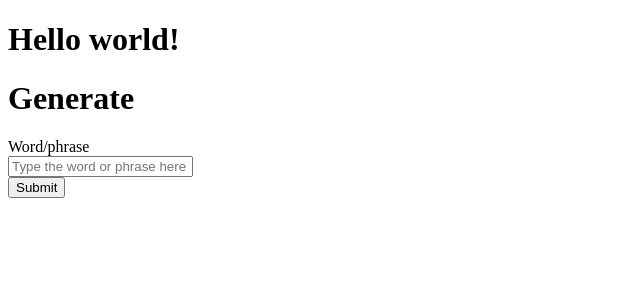
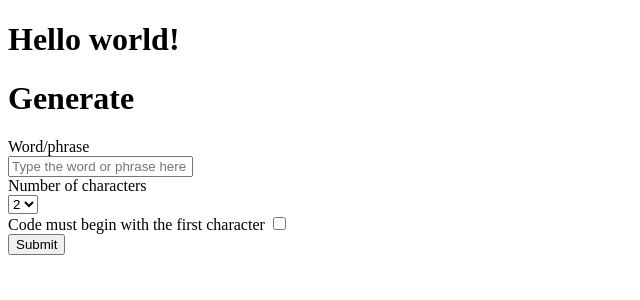
Before and after one commit to codenamehaylz/code-generator, a Flask app: page /generate/ in a window 1280 px wide. Shown: the top 300 px of the page, without its empty margins (0-640 px from the left). Run offline with Flask 3, Linux system fonts and the light colour scheme.

Commit message:
answers to form display on index page

```diff
--- a/app.py
+++ b/app.py
@@ -5,20 +5,30 @@ app = Flask(__name__)
 app.config["SECRET_KEY"] = '0e1226ee99bc01c03ef7854b56215ba535246ffc00af41c2'
 
 word = ["Word"]
+length = [0]
+first_letter_option = []
 
 @app.route("/")
 def hello():
-    return render_template('index.html', word=word)
+    return render_template('index.html', word=word, length=length, first_letter_option=first_letter_option)
 
 @app.route("/generate/", methods=("GET", "POST"))
 def generate_codes():
     if request.method == "POST":
-        entered_word = request.form['word']
+        entered_word = request.form.get('word')
+        code_length = request.form.get('characters')
+        option = request.form.get('first_char')
+
+
         if not entered_word:
             flash("You must enter a word or phrase!")
         else:
             word.clear()
             word.append(entered_word)
+            length.clear()
+            length.append(code_length)
+            first_letter_option.clear()
+            first_letter_option.append(option)
             return redirect(url_for('hello'))
 
     return render_template('generate.html')
--- a/templates/generate.html
+++ b/templates/generate.html
@@ -9,7 +9,7 @@
                placeholder="Type the word or phrase here"
                value="{{ request.form['word'] }}"></input>
         <br>
-        <!-- <label for="characters">Number of characters</label>
+        <label for="characters">Number of characters</label>
         <br>
         <select id="characters" name="characters">
             <option value="2">2</option>
@@ -20,7 +20,7 @@
         <br>
         <label for="">Code must begin with the first character</label>
         <input type="checkbox" id="first_char" name="first_char">
-        <br> -->
+        <br>
         <button type="submit">Submit</button>
     </form>
 {% endblock %}
--- a/templates/index.html
+++ b/templates/index.html
@@ -5,4 +5,7 @@
     <h1>This is the index page</h1>
     <h2>Word entered:
         {% for word in word %} {{ word }} {% endfor %}</h2>
+
+    {% for length in length %} <p>{{ length }}</p> {% endfor %}
+    {% for option in first_letter_option %} <p>{{ option }}</p> {% endfor %}
 {% endblock %}
```
